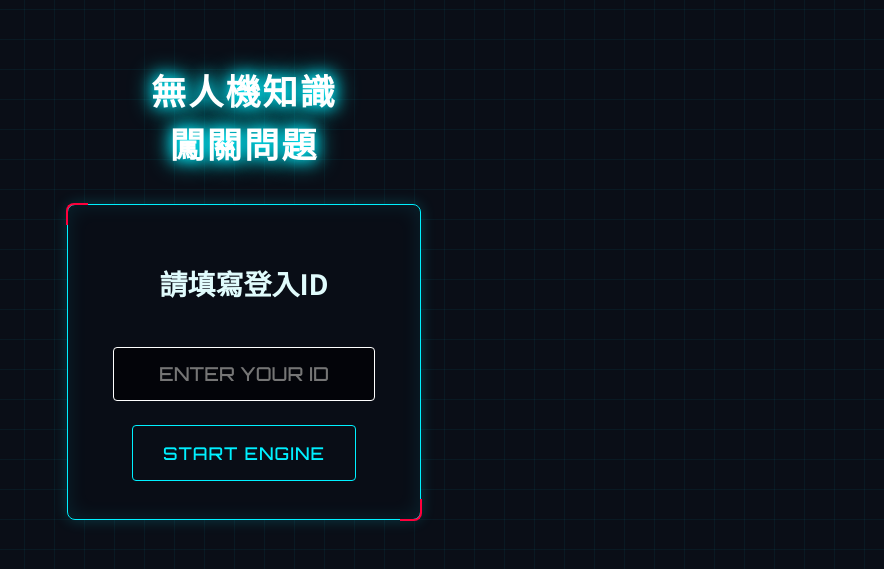
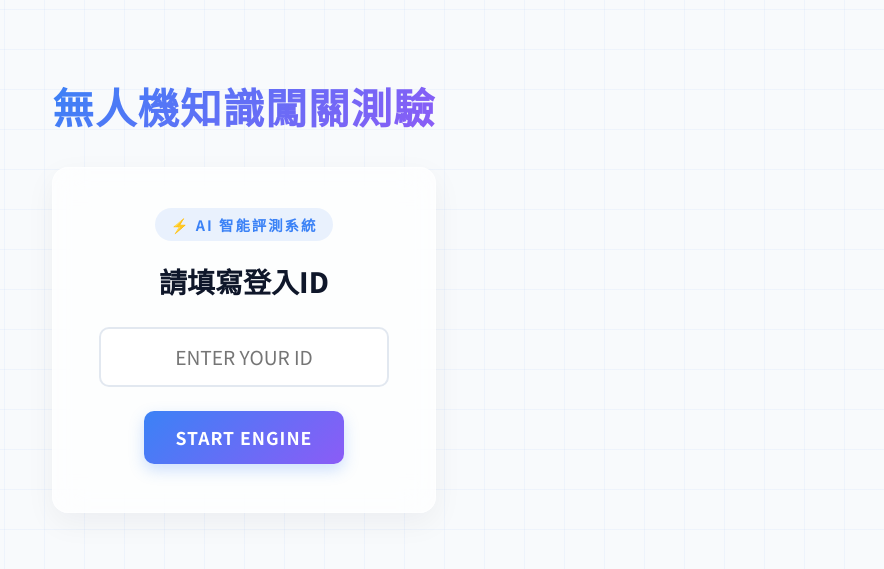
Before and after one commit to alicewei0713/drone-knowledge-test, a React (Vite) app: page / in a window 1280 px wide. Shown: the part 111-680 px from the top of the page, without its empty margins (396-1280 px from the left). Built offline with nearby package versions, Linux system fonts and the light colour scheme; no server answers.

Commit message:
feat: complete UI redesign to light Tech Fashion & AI style

```diff
--- a/src/components/LoginScreen.jsx
+++ b/src/components/LoginScreen.jsx
@@ -13,9 +13,10 @@ export default function LoginScreen({ onStart }) {
 
   return (
     <div>
-      <h1 className="cyber-title">無人機知識<br/>闖關問題</h1>
+      <h1 className="cyber-title">無人機知識闖關測驗</h1>
       <div className="cyber-box">
-        <p style={{ fontFamily: 'var(--font-text)', fontWeight: 'bold', fontSize: '28px' }}>請填寫登入ID</p>
+        <div style={{ marginBottom: '15px' }}><span className="ai-hint">⚡ AI 智能評測系統</span></div>
+        <p style={{ fontFamily: 'var(--font-text)', fontWeight: '800', fontSize: '28px', margin: '10px 0' }}>請填寫登入ID</p>
         <input
           type="text"
           className="cyber-input"
--- a/src/components/QuizScreen.jsx
+++ b/src/components/QuizScreen.jsx
@@ -30,15 +30,15 @@ export default function QuizScreen({ questions, onComplete }) {
 
   return (
     <div>
-      <h2 style={{ fontFamily: 'var(--font-cyber)', color: 'var(--color-primary)' }}>
+      <h2 style={{ fontFamily: 'var(--font-cyber)', color: 'var(--color-primary)', fontWeight: 'bold' }}>
         STAGE {currentIndex + 1} / {questions.length}
       </h2>
 
       <div className="cyber-box">
         {/* 使用科技風 Bottts API 產生關主圖片 */}
         <img
-          src={`https://api.dicebear.com/7.x/bottts/svg?seed=${bossSeed}&size=150`}
-          alt="Boss"
+          src={`https://api.dicebear.com/7.x/bottts-neutral/svg?seed=${bossSeed}&size=150&backgroundColor=f8fafc`}
+          alt="AI Assistant"
           className="boss-image"
         />
 
--- a/src/index.css
+++ b/src/index.css
@@ -1,10 +1,12 @@
+@import url('https://fonts.googleapis.com/css2?family=Orbitron:wght@500;700&family=Noto+Sans+TC:wght@400;500;700;800&display=swap');
+
 :root {
-  --color-bg: #0a0e17;
-  --color-text: #e0fbfc;
-  --color-primary: #00f0ff; /* cyberpunk cyan */
-  --color-secondary: #ff003c; /* cyberpunk red */
-  --color-danger: #ff2a2a;
-  --color-success: #39ff14; /* neon green */
+  --color-bg: #f8fafc; /* Slate 50 */
+  --color-text: #0f172a; /* Slate 900 */
+  --color-primary: #3b82f6; /* Blue 500 */
+  --color-secondary: #8b5cf6; /* Violet 500 */
+  --color-danger: #ef4444; /* Red 500 */
+  --color-success: #10b981; /* Emerald 500 */
   --font-cyber: 'Orbitron', sans-serif;
   --font-text: 'Noto Sans TC', sans-serif;
 }
@@ -23,11 +25,11 @@ body {
   justify-content: center;
   align-items: center;
   min-height: 100vh;
-  /* Tech Grid background */
+  /* Tech Grid background refined */
   background-image:
-    linear-gradient(rgba(0, 240, 255, 0.05) 1px, transparent 1px),
-    linear-gradient(90deg, rgba(0, 240, 255, 0.05) 1px, transparent 1px);
-  background-size: 30px 30px;
+    linear-gradient(rgba(59, 130, 246, 0.05) 1px, transparent 1px),
+    linear-gradient(90deg, rgba(59, 130, 246, 0.05) 1px, transparent 1px);
+  background-size: 40px 40px;
 }
 
 .game-container {
@@ -38,59 +40,35 @@ body {
 }
 
 .cyber-title {
-  font-family: var(--font-cyber);
-  font-size: 2.2rem;
-  color: #fff;
-  text-shadow: 0 0 10px var(--color-primary), 0 0 20px var(--color-primary);
-  line-height: 1.5;
+  font-family: var(--font-text);
+  font-weight: 800;
+  font-size: 2.6rem;
+  background: linear-gradient(135deg, var(--color-primary), var(--color-secondary));
+  -webkit-background-clip: text;
+  -webkit-text-fill-color: transparent;
+  line-height: 1.4;
   margin-bottom: 2rem;
-  letter-spacing: 2px;
-  animation: pulse-glow 2s infinite alternate;
-}
-
-@keyframes pulse-glow {
-  0% { text-shadow: 0 0 5px var(--color-primary), 0 0 10px var(--color-primary); }
-  100% { text-shadow: 0 0 15px var(--color-primary), 0 0 25px var(--color-primary); }
+  letter-spacing: 1px;
 }
 
 .cyber-box {
-  background: rgba(10, 14, 23, 0.85);
-  border: 1px solid var(--color-primary);
-  box-shadow: 0 0 15px rgba(0, 240, 255, 0.2), inset 0 0 20px rgba(0, 240, 255, 0.1);
-  padding: 30px;
+  background: rgba(255, 255, 255, 0.7);
+  border: 1px solid rgba(255, 255, 255, 0.5);
+  box-shadow: 0 10px 30px rgba(15, 23, 42, 0.05);
+  padding: 40px 30px;
   margin: 16px 0;
+  backdrop-filter: blur(16px);
+  border-radius: 16px;
   position: relative;
-  backdrop-filter: blur(10px);
-  border-radius: 8px;
-}
-
-.cyber-box::before {
-  content: '';
-  position: absolute;
-  top: -2px; left: -2px;
-  width: 20px; height: 20px;
-  border-top: 2px solid var(--color-secondary);
-  border-left: 2px solid var(--color-secondary);
-  border-radius: 8px 0 0 0;
-}
-
-.cyber-box::after {
-  content: '';
-  position: absolute;
-  bottom: -2px; right: -2px;
-  width: 20px; height: 20px;
-  border-bottom: 2px solid var(--color-secondary);
-  border-right: 2px solid var(--color-secondary);
-  border-radius: 0 0 8px 0;
 }
 
 .cyber-input {
-  background-color: rgba(0, 0, 0, 0.6);
-  color: var(--color-primary);
-  font-family: var(--font-cyber);
+  background-color: #ffffff;
+  color: var(--color-text);
+  font-family: var(--font-text);
   font-size: 1.2rem;
-  border: 1px solid #ffffff;
-  border-radius: 4px;
+  border: 2px solid #e2e8f0;
+  border-radius: 10px;
   padding: 14px;
   width: 90%;
   margin: 16px 0;
@@ -100,30 +78,28 @@ body {
 }
 .cyber-input:focus {
   border-color: var(--color-primary);
-  box-shadow: 0 0 10px var(--color-primary);
+  box-shadow: 0 0 0 4px rgba(59, 130, 246, 0.15);
 }
 
 .cyber-btn {
-  background-color: transparent;
-  color: var(--color-primary);
-  font-family: var(--font-cyber);
+  background: linear-gradient(135deg, var(--color-primary), var(--color-secondary));
+  color: #fff;
+  font-family: var(--font-text);
+  font-weight: 700;
   font-size: 1.1rem;
-  border: 1px solid var(--color-primary);
-  border-radius: 4px;
-  padding: 16px 30px;
+  border: none;
+  border-radius: 10px;
+  padding: 14px 32px;
   cursor: pointer;
   margin: 8px;
   transition: all 0.3s ease;
-  position: relative;
-  overflow: hidden;
-  text-transform: uppercase;
+  box-shadow: 0 6px 15px rgba(59, 130, 246, 0.25);
   letter-spacing: 1px;
 }
 
 .cyber-btn:hover {
-  background-color: rgba(0, 240, 255, 0.2);
-  box-shadow: 0 0 15px var(--color-primary);
-  text-shadow: 0 0 5px var(--color-primary);
+  transform: translateY(-2px);
+  box-shadow: 0 8px 20px rgba(59, 130, 246, 0.35);
 }
 
 .cyber-btn:active {
@@ -135,31 +111,37 @@ body {
   width: 100%;
   margin: 12px 0;
   text-align: left;
-  font-family: var(--font-text);
-  font-size: 1.2rem;
-  padding: 14px 20px;
+  font-size: 1.15rem;
+  padding: 16px 20px;
   color: var(--color-text);
-  border-color: rgba(0, 240, 255, 0.4);
+  background: #ffffff;
+  border: 2px solid #e2e8f0;
+  box-shadow: 0 2px 5px rgba(0,0,0,0.02);
 }
 
 .cyber-btn.option-btn:hover {
-  background-color: rgba(0, 240, 255, 0.15);
   border-color: var(--color-primary);
+  background: #f0fdf4; /* Very light subtle hover */
+  color: var(--color-primary);
+  box-shadow: 0 4px 12px rgba(59, 130, 246, 0.08);
+  transform: translateY(-1px);
 }
 
 .boss-image {
   width: 120px;
   height: 120px;
-  background-color: transparent;
+  background-color: #f1f5f9;
+  border-radius: 50%;
+  padding: 10px;
   margin: 0 auto 20px;
   display: block;
-  filter: drop-shadow(0 0 10px var(--color-primary));
-  animation: float-bot 3s ease-in-out infinite;
+  box-shadow: 0 4px 15px rgba(0,0,0,0.05);
+  animation: float-bot 4s ease-in-out infinite;
 }
 
 @keyframes float-bot {
   0%, 100% { transform: translateY(0); }
-  50% { transform: translateY(-10px); }
+  50% { transform: translateY(-8px); }
 }
 
 .blinking-text {
@@ -167,74 +149,88 @@ body {
   animation: fade-blink 1.5s infinite;
   color: var(--color-primary);
   font-size: 1.5rem;
-  letter-spacing: 3px;
+  text-transform: uppercase;
+  letter-spacing: 2px;
 }
 @keyframes fade-blink {
-  0%, 100% { opacity: 1; text-shadow: 0 0 10px var(--color-primary); }
-  50% { opacity: 0.3; }
+  0%, 100% { opacity: 1; }
+  50% { opacity: 0.4; }
 }
 
 .score-text {
   font-family: var(--font-cyber);
-  font-size: 1.5rem;
-  letter-spacing: 2px;
+  font-size: 1.8rem;
+  font-weight: bold;
+  letter-spacing: 1px;
   margin: 20px 0;
-  color: var(--color-primary);
 }
 
 .success-text {
   color: var(--color-success);
   font-size: 2.2rem;
-  font-family: var(--font-cyber);
-  text-shadow: 0 0 10px var(--color-success);
+  font-weight: bold;
 }
 
 .fail-text {
   color: var(--color-danger);
   font-size: 2.2rem;
-  font-family: var(--font-cyber);
-  text-shadow: 0 0 10px var(--color-danger);
+  font-weight: bold;
 }
 
 .review-box {
-  background: rgba(0,0,0,0.7) !important;
-  border: 1px solid rgba(0, 240, 255, 0.3);
+  background: rgba(255,255,255,0.85) !important;
+  border: 1px solid #e2e8f0 !important;
+  border-radius: 12px;
+  box-shadow: inset 0 2px 10px rgba(0,0,0,0.02);
   scrollbar-width: thin;
-  scrollbar-color: var(--color-primary) #111;
+  scrollbar-color: #cbd5e1 transparent;
 }
 
 .review-box::-webkit-scrollbar {
   width: 8px;
 }
 .review-box::-webkit-scrollbar-track {
-  background: #111;
+  background: transparent;
 }
 .review-box::-webkit-scrollbar-thumb {
-  background-color: var(--color-primary);
+  background-color: #cbd5e1;
   border-radius: 4px;
 }
 
 /* --- Added Web Effects for Pass/Fail --- */
 @keyframes glitch {
   0% { transform: translate(0) }
-  20% { transform: translate(-5px, 2px) }
-  40% { transform: translate(-5px, -2px) }
-  60% { transform: translate(5px, 2px) }
-  80% { transform: translate(5px, -2px) }
+  20% { transform: translate(-3px, 1px) }
+  40% { transform: translate(-3px, -1px) }
+  60% { transform: translate(3px, 1px) }
+  80% { transform: translate(3px, -1px) }
   100% { transform: translate(0) }
 }
 .fail-effect {
-  border-color: var(--color-danger) !important;
-  box-shadow: 0 0 20px var(--color-danger), inset 0 0 20px var(--color-danger) !important;
+  border-color: rgba(239, 68, 68, 0.5) !important;
+  box-shadow: 0 0 30px rgba(239, 68, 68, 0.1) !important;
   animation: glitch 0.4s ease-in-out 2;
 }
 
 @keyframes success-pulse {
-  0% { box-shadow: 0 0 10px var(--color-success), inset 0 0 10px var(--color-success); border-color: var(--color-success); }
-  50% { box-shadow: 0 0 40px var(--color-success), inset 0 0 40px var(--color-success); border-color: var(--color-success); }
-  100% { box-shadow: 0 0 10px var(--color-success), inset 0 0 10px var(--color-success); border-color: var(--color-success); }
+  0% { box-shadow: 0 0 10px rgba(16, 185, 129, 0.1); border-color: rgba(16, 185, 129, 0.3); }
+  50% { box-shadow: 0 0 30px rgba(16, 185, 129, 0.2); border-color: rgba(16, 185, 129, 0.6); }
+  100% { box-shadow: 0 0 10px rgba(16, 185, 129, 0.1); border-color: rgba(16, 185, 129, 0.3); }
 }
 .success-effect {
-  border-color: var(--color-success) !important;
-  animation: success-pulse 1.5s infinite;
+  border-color: rgba(16, 185, 129, 0.5) !important;
+  animation: success-pulse 2.5s infinite;
 }
+
+.ai-hint {
+  font-size: 0.9rem;
+  color: var(--color-primary);
+  text-transform: uppercase;
+  letter-spacing: 2px;
+  margin-bottom: 5px;
+  display: inline-block;
+  background: rgba(59, 130, 246, 0.1);
+  padding: 6px 16px;
+  border-radius: 20px;
+  font-weight: 700;
+}
```
Also changed, not shown: src/components/ResultScreen.jsx (+6 -6 lines).
